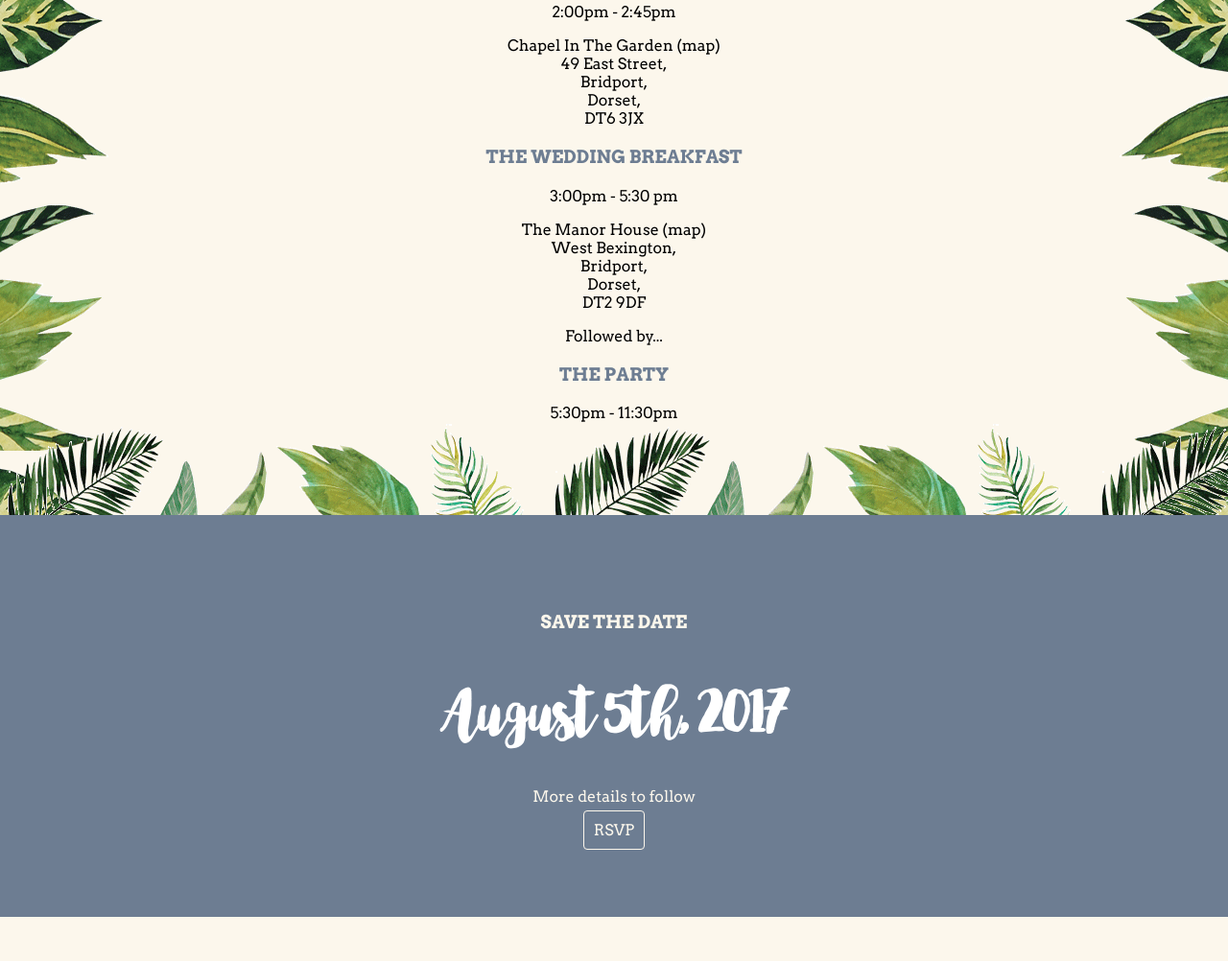
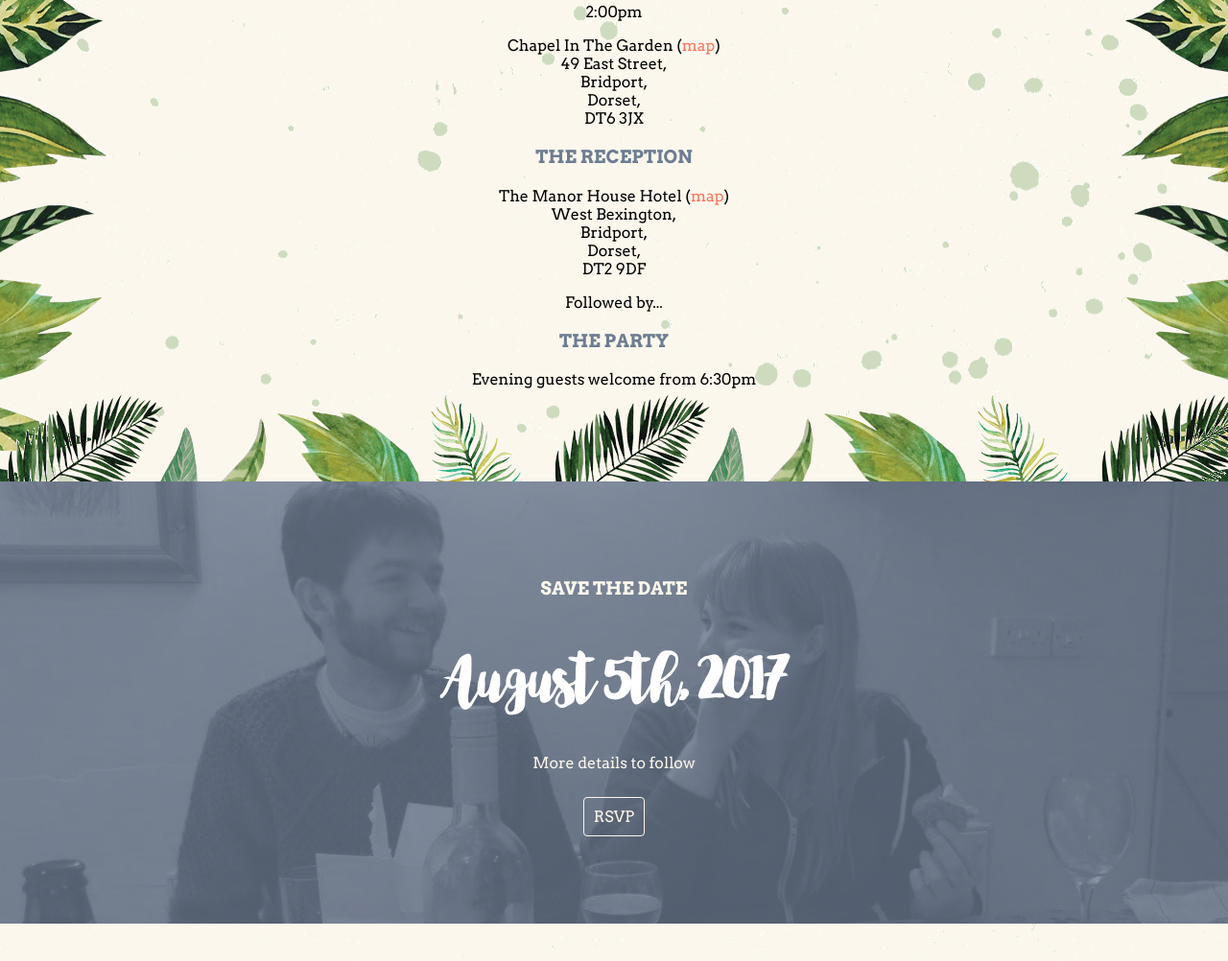
Before and after one commit to jonnykates/wedding-site, a website: page index.html in a window 1280 px wide. Shown: the part 1229-2231 px from the top of the page at 96% size. Drawn offline with nearby package versions, Linux system fonts and the light colour scheme.

Commit message:
Sunday 21st August touches

```diff
--- a/index.html
+++ b/index.html
@@ -27,36 +27,35 @@
   </div>
 </div>
 
-<div class="section">
+<div class="section section__splash">
   <div class="leaves-border leaves-border__top-bottom">
   </div>
   <div class="leaves-border leaves-border__left-right">
   </div>
   <div class="content-container">
     <h2>Wedding details</h2>
-    <p>We are having our wedding ceremony at the beautiful Chapel In The Garden in Bridport followed by dinner, drinks and dancing at The Manor House hotel by the sea in nearby West Bexington.</p>
+    <p>We are having our wedding ceremony at the beautiful Chapel In The Garden in Bridport followed by dinner, drinks and dancing at The Manor House Hotel by the sea in nearby West Bexington.</p>
     <p>Dorset is a very special place to us. We have had many wonderful experiences together in this stunning part of the world and we'd love it if you could join us for our special day.</p>
     <h3>The Ceremony</h3>
-    <p>2:00pm - 2:45pm</p>
-    <p>Chapel In The Garden (map)<br />
+    <p>2:00pm</p>
+    <p>Chapel In The Garden (<a href="https://goo.gl/maps/uG6UGHykCvT2">map</a>)<br />
     49 East Street,<br />
     Bridport,<br />
     Dorset,<br />
     DT6 3JX</p>
-    <h3>The Wedding Breakfast</h3>
-    <p>3:00pm - 5:30 pm</p>
-    <p>The Manor House (map)<br />
+    <h3>The Reception</h3>
+    <p>The Manor House Hotel (<a href="https://goo.gl/maps/yMmGDwhmSB22">map</a>)<br />
     West Bexington,<br />
     Bridport,<br />
     Dorset,<br />
     DT2 9DF</p>
     <p>Followed by...</p>
     <h3>The Party</h3>
-    <p>5:30pm - 11:30pm</p>
+    <p>Evening guests welcome from 6:30pm</p>
   </div>
 </div>
 
-<div class="section section__ink-blue">
+<div class="section section__jonny-and-natalie section__ink-blue">
   <div class="content-container">
     <h3>Save the date</h3>
     <h2>August 5th, 2017</h2>
@@ -65,7 +64,7 @@
   </div>
 </div>
 
-<div class="section">
+<div class="section section__splash">
   <div class="content-container">
     <h3>The Greatest Adventure, A Hobbit's Tale</h3>
     <p>The greatest adventure is what lies ahead.<br />
--- a/style/atoms/_button.scss
+++ b/style/atoms/_button.scss
@@ -1,10 +1,12 @@
 .button {
+  display: inline-block;
   border: 1px solid $off-white;
   color: $off-white;
   padding: 10px;
   font-size: 1rem;
   text-transform: uppercase;
   border-radius: 4px;
+  margin: 10px;
 
   &:hover {
     color: $off-black;
--- a/style/organisms/_section.scss
+++ b/style/organisms/_section.scss
@@ -41,3 +41,15 @@
     color: #fff;
   }
 }
+
+.section__splash {
+  background-image: url('/assets/images/splash.png');
+  background-repeat: repeat;
+}
+
+.section__jonny-and-natalie {
+  background-image: url('/assets/images/jandn.png');
+  background-repeat: no-repeat;
+  background-size: cover;
+  background-position: center center;
+}
```
Also changed, not shown: assets/images/jandn.png (added), assets/images/splash.png (added), style/style.min.css, 1 other file.
